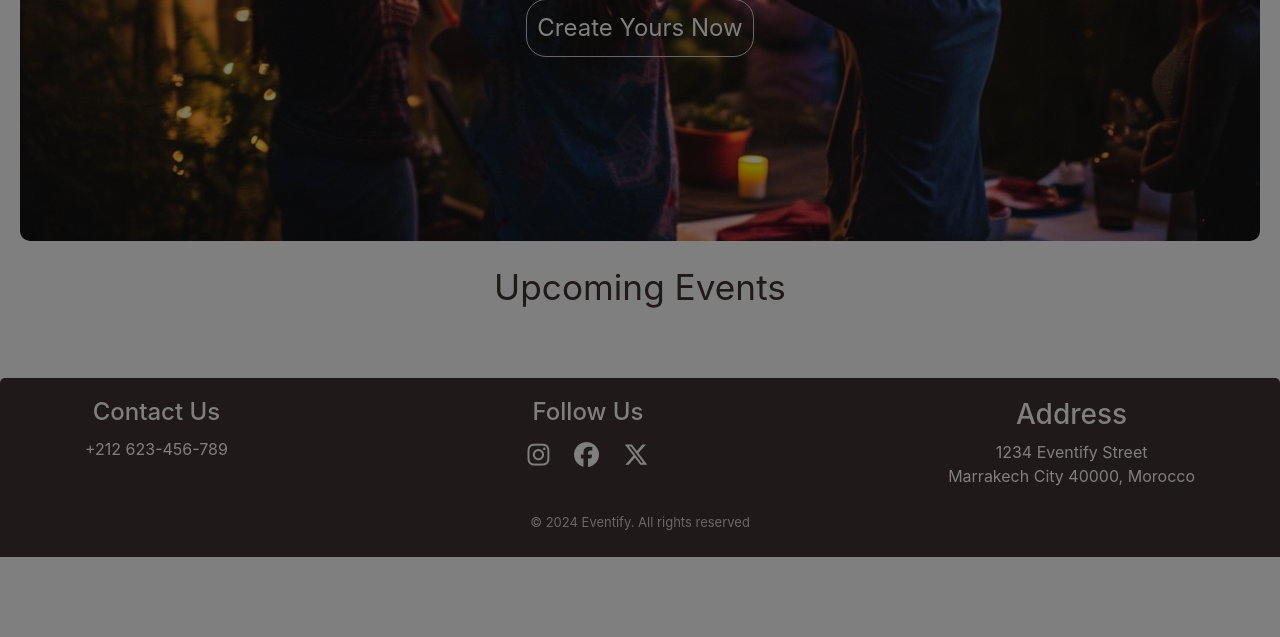
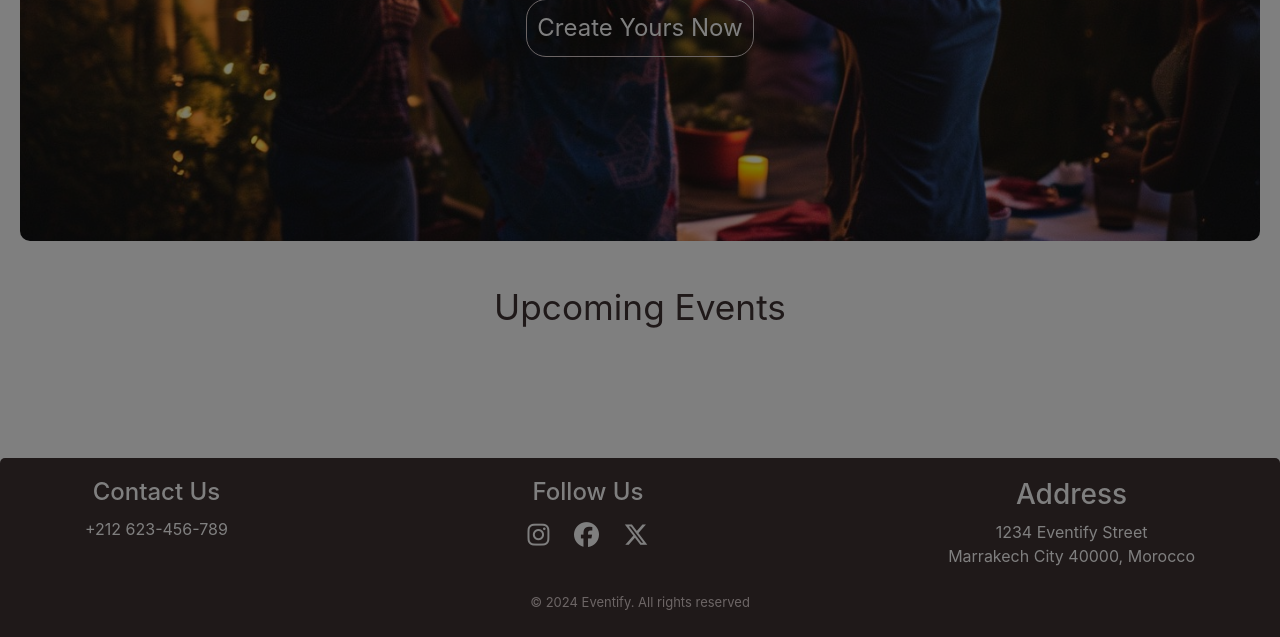
Before and after one commit to hajarzaitouni/Eventify, a Flask app: page / in a window 1280 px wide, after a click on "Sign In". Shown: the part 499-1136 px from the top of the page. Run offline with Flask 3, Linux system fonts and the light colour scheme; some libraries are stand-ins or nearby versions.

Commit message:
add favicon and update some css

```diff
--- a/app/static/js/register.js
+++ b/app/static/js/register.js
@@ -33,7 +33,7 @@
                 setTimeout(function () {
                     $('#registerModal').modal('hide');
                     $('#loginModal').modal('show');
-                }, 2000);
+                }, 5000);
 
             } else {
                 $('#registerAlertMessage')
--- a/app/static/styles.css
+++ b/app/static/styles.css
@@ -1,6 +1,9 @@
 body {
+    min-height: 100vh;
     margin: 0;
     padding: 0;
+    display: flex;
+    flex-direction: column;
 }
 
 .logo {
@@ -207,6 +210,30 @@
 }
 
 /* My events section */
+
+.no-events-yet button.btn.btn-primary {
+    background-color: #ee5109;
+    color: #ffffff;
+    font-weight: 600;
+    padding: 10px 20px;
+    border-radius: 10px;
+    border-color: #ee5109;
+    transition: background-color 0.5s ease, border-color 0.5s ease;
+}
+
+.no-events-yet button.btn.btn-primary:hover {
+    background-color: #cd8887;
+    color: black;
+    border-color: #cd8887;
+}
+
+.no-events-yet h3 {
+    font-size: 1.5rem;
+    font-weight: 400;
+    margin-bottom: 30px;
+    color: #3f3233;
+}
+
 .events-section {
     padding-top: 5px;
     padding-bottom: 20px;
@@ -390,6 +417,7 @@
 
 
 /* footer section style */
+
 .footer-section {
     background-color: #3f3232;
     color: white;
@@ -398,6 +426,7 @@
     border-top-left-radius: 5px;
     border-top-right-radius: 5px;
     overflow: hidden;
+    margin-top: auto;
 }
 
 .footer-container {
--- a/app/templates/dashboard.html
+++ b/app/templates/dashboard.html
@@ -116,8 +116,8 @@
       {% endfor %}
     </div>
     {% else %}
-    <div class="text-center">
-      <h3>No events created yet. Start creating your events Now!</h3>
+    <div class="text-center no-events-yet">
+      <h3>No events created yet. <b>Start creating your events Now!</b></h3>
       <button
         class="btn btn-primary"
         data-toggle="modal"
--- a/app/templates/layout.html
+++ b/app/templates/layout.html
@@ -4,11 +4,10 @@
     <meta charset="UTF-8" />
     <meta name="viewport" content="width=device-width, initial-scale=1.0" />
     <!-- Bootstrap CSS -->
-    <link rel="stylesheet" href="../static/css/bootstrap.min.css" />
-    <link rel="stylesheet" href={{ url_for('static',
-    filename='css/bootstrap.min.css') }}> <link rel="stylesheet" href={{
-    url_for('static', filename='styles.css') }}> <link rel="stylesheet" href={{
-    url_for('static', filename='modal.css' ) }}>
+    <link rel="stylesheet" href="{{ url_for('static', filename='css/bootstrap.min.css') }}">
+    <link rel="stylesheet" href="{{ url_for('static', filename='styles.css') }}">
+    <link rel="stylesheet" href="{{ url_for('static', filename='modal.css' ) }}">
+    <!-- Fonts googleapis -->
     <link rel="preconnect" href="https://fonts.googleapis.com" />
     <link rel="preconnect" href="https://fonts.gstatic.com" crossorigin />
     <link
@@ -19,6 +18,12 @@
       rel="stylesheet"
       href="https://cdnjs.cloudflare.com/ajax/libs/font-awesome/6.5.1/css/all.min.css"
     />
+
+    <!-- Favicon -->
+    <link rel="apple-touch-icon" sizes="180x180" href="{{ url_for('static', filename='images/apple-touch-icon.png') }}">
+    <link rel="icon" type="image/png" sizes="32x32" href="{{ url_for('static', filename='images/favicon-32x32.png') }}">
+    <link rel="icon" type="image/png" sizes="16x16" href="{{ url_for('static', filename='images/favicon-16x16.png') }}">
+    <link rel="manifest" href="{{ url_for('static', filename='images/site.webmanifest') }}">
     <title>Eventify</title>
   </head>
 
```
Also changed, not shown: app/static/images/android-chrome-192x192.png (added), app/static/images/android-chrome-512x512.png (added), app/static/images/apple-touch-icon.png (added), app/static/images/favicon-16x16.png (added), app/static/images/favicon-32x32.png (added), app/static/images/favicon.ico (added), app/static/images/site.webmanifest (added).
